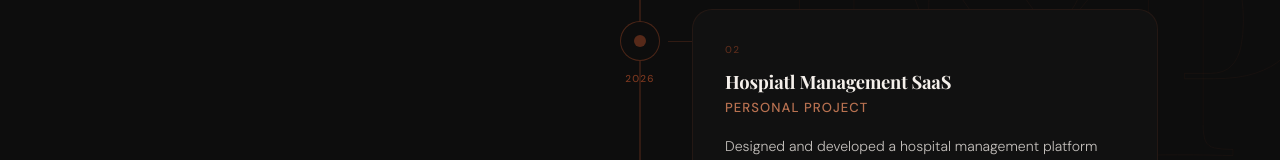
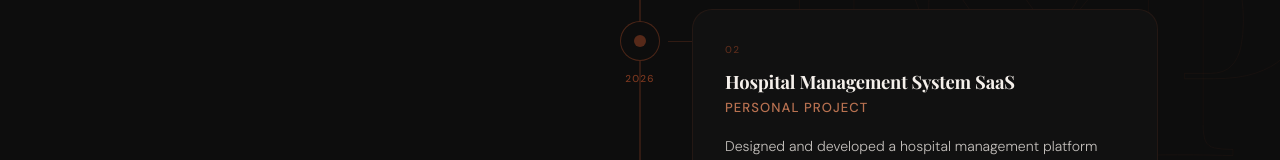
Before and after one commit to Dataoracle1/yakubuquadri.com, a React (Vite) app: page / in a window 1280 px wide. Shown: the part 2119-2279 px from the top of the page. Built offline with nearby package versions, Linux system fonts and the light colour scheme; a web font is replaced by a local one.

Commit message:
fix sitedata

```diff
--- a/src/data/siteData.ts
+++ b/src/data/siteData.ts
@@ -13,7 +13,7 @@ export const navLinks = [
 // ── Hero stats ────────────────────────────────
 export const heroStats: Stat[] = [
   { value: '2+', label: 'Years Experience' },
-  { value: '5+', label: 'Clients Served' },
+  { value: '2+', label: 'Clients Served' },
 ];
 
 // ── Services ──────────────────────────────────
@@ -55,7 +55,7 @@ export const experiences: Experience[] = [
   },
   {
     date: '2026',
-    title: 'Hospiatl Management SaaS',
+    title: 'Hospital Management System SaaS',
     company: 'Personal Project',
     description: 'Designed and developed a hospital management platform with patient records and scheduling, billing, staff management, and secure authentication.',
     position: 'right',
```
